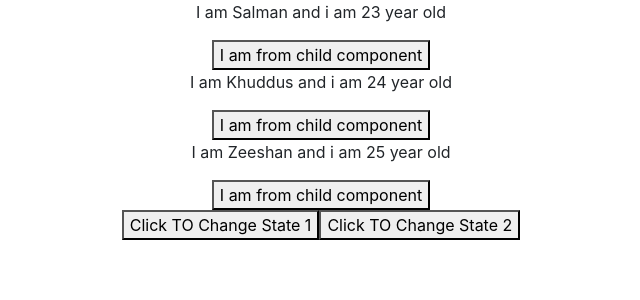
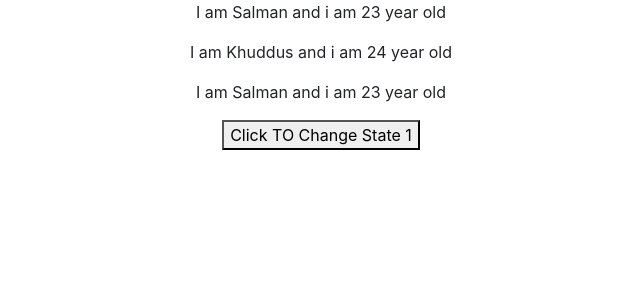
Before and after one commit to HusnainK721/my-first-app, a React (Create React App) app: page / in a window 1280 px wide. Shown: the top 300 px of the page, without its empty margins (319-959 px from the left). Built offline with nearby package versions, Linux system fonts and the light colour scheme.

Commit message:
Working with method reference

```diff
--- a/src/Component/C-MainBodySection/PropsWithFunctionComponent/PropsWithFunctionChild.jsx
+++ b/src/Component/C-MainBodySection/PropsWithFunctionComponent/PropsWithFunctionChild.jsx
@@ -4,10 +4,9 @@ export const PropsWithFunctionChild = (props) => {
   return (
     <React.Fragment>
       <div>
-        <p>
+        <p onClick={props.clicked}>
           I am {props.name} and i am {props.age} year old
         </p>
-        <button onClick={props.click}>I am from child component</button>
       </div>
     </React.Fragment>
   );
--- a/src/Component/C-MainBodySection/PropsWithFunctionComponent/PropsWithFunctionParent.jsx
+++ b/src/Component/C-MainBodySection/PropsWithFunctionComponent/PropsWithFunctionParent.jsx
@@ -12,9 +12,9 @@ export const PropsWithFunctionParent = () => {
   const switchNameHandler = () => {
     setPersonData({
       person: [
-        { name: "Node js Developer", age: 23 },
-        { name: "React Developer", age: 24 },
-        { name: "UI Developer", age: 25 },
+        { name: "Nodejs Dev", age: 23 },
+        // { name: "React Developer", age: 24 },
+        // { name: "UI Developer", age: 25 },
       ],
     });
   };
@@ -38,11 +38,12 @@ export const PropsWithFunctionParent = () => {
         age={personData.person[1].age}
       />
       <PropsWithFunctionChild
-        name={personData.person[2].name}
-        age={personData.person[2].age}
+        name={personData.person[0].name}
+        age={personData.person[0].age}
+        clicked={switchNameHandler}
       />
       <button onClick={switchNameHandler}>Click TO Change State 1</button>
-      <button onClick={changeNameHandler}>Click TO Change State 2</button>
+      {/* <button onClick={changeNameHandler}>Click TO Change State 2</button> */}
     </div>
   );
 };
```
Also changed, not shown: 1 other file (tests, documents, lock files or other folders).
